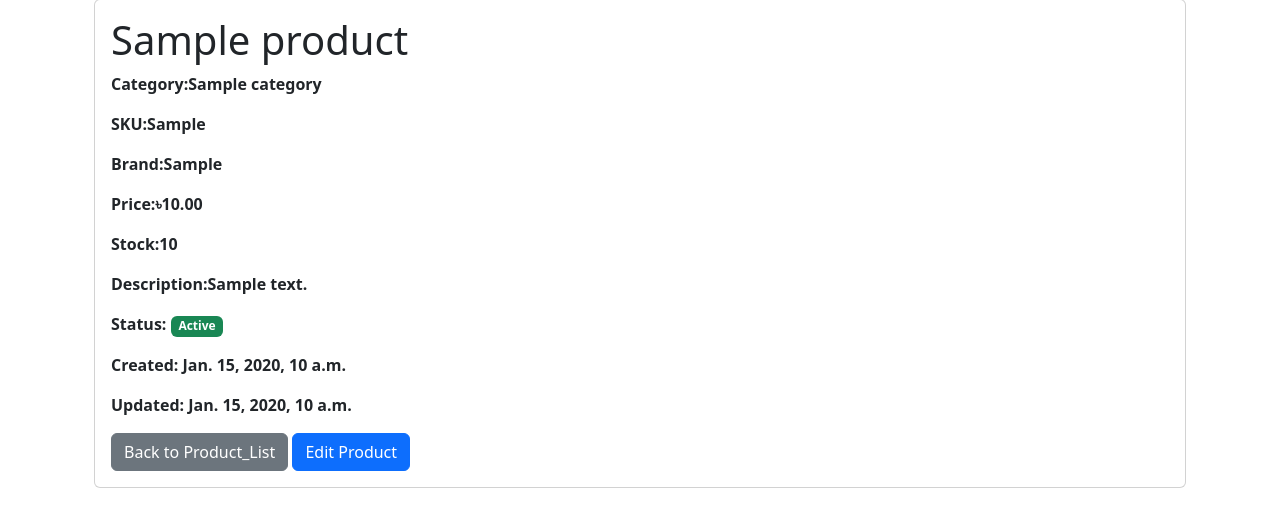
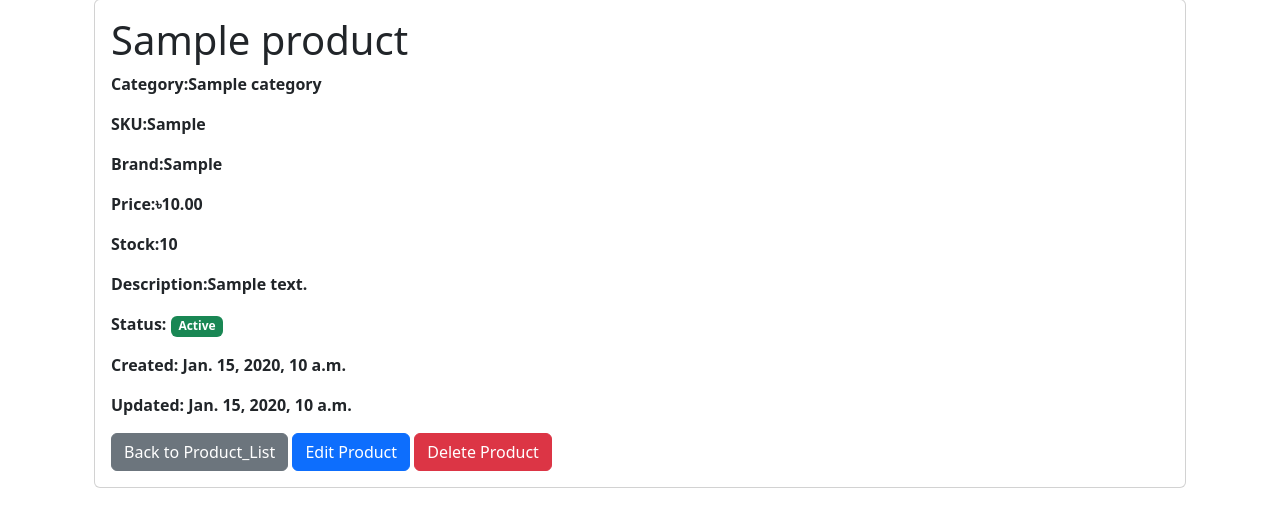
Before and after one commit to mamun-2025/ShopSphere, a Django app: page /products/1/ in a window 1280 px wide. Shown: the part 127-654 px from the top of the page. Run offline with Django 5.2, Linux system fonts and the light colour scheme; tables that the repository leaves empty hold one stand-in row (values such as "Sample post").

Commit message:
Completed Product DeleteView

```diff
--- a/products/urls.py
+++ b/products/urls.py
@@ -5,7 +5,8 @@ from .views import (
    ProductListview,
    ProductDetailView,
    ProductCreateView,
-   ProductUpdateView
+   ProductUpdateView,
+   ProductDeleteView
 )
 
 urlpatterns = [
@@ -22,6 +23,10 @@ urlpatterns = [
            ProductUpdateView.as_view(),
            name="product_update",
       ),
+   path("<int:pk>/delete/",
+        ProductDeleteView.as_view(),
+        name="product_delete",
+      ),
    path("<int:pk>/",
         ProductDetailView.as_view(),
         name="product_detail",
--- a/products/views.py
+++ b/products/views.py
@@ -3,7 +3,7 @@ from .models import Product
 from .forms import ProductForm
 from django.urls import reverse_lazy
 from django.contrib.auth.mixins import LoginRequiredMixin
-from django.views.generic import ListView, DetailView, CreateView, UpdateView
+from django.views.generic import ListView, DetailView, CreateView, UpdateView, DeleteView
 from django.contrib import messages
 
 
@@ -122,3 +122,103 @@ class ProductUpdateView(LoginRequiredMixin, UpdateView):
 = instance specifies the existing model object that a ModelForm should edit.
 
 """
+
+
+class ProductDeleteView(LoginRequiredMixin, DeleteView):
+   model = Product
+   template_name = "products/product_confirm_delete.html"
+   context_object_name = "product"
+   success_url = reverse_lazy("product_list")
+
+   def form_valid(self, form):
+
+      messages.success(
+         self.request,
+         "Product delete succssfully"
+      )
+
+      return super().form_valid(form)
+
+
+"""
+1. What is DeleteView?
+= DeleteView is a Django generic class-based view used to delete an existing model obejct.
+2. Why use a confirmation page?
+= To prevent accidental deletion and allow the user to confirm the destructive action.
+3. Why use POST for deletion?
+= Deletion changes server-side data, so it should not be performed through a normal GET request.
+4. What does pk do?
+= It defines the specific object that should be deleted.
+5. What happens after successful deletion?
+= It's redirect success_url, such as "success_url = reverse_lazy("product_list)
+
+"""
+
+
+
+
+
+"""
+Create / Update / Delete একসাথে
+এখন আমাদের Product management অনেক পরিষ্কার:
+
+CREATE:
+/products/create/
+       ↓
+CreateView
+       ↓
+INSERT
+
+
+READ:
+/products/
+       ↓
+ListView
+
+
+READ ONE:
+/products/1/
+       ↓
+DetailView
+
+
+UPDATE:
+/products/1/edit/
+       ↓
+UpdateView
+       ↓
+UPDATE
+
+
+DELETE:
+/products/1/delete/
+       ↓
+DeleteView
+       ↓
+Confirmation
+       ↓
+POST
+       ↓
+DELETE
+
+
+⭐ CRUD Complete
+আমাদের Product CRUD এখন সম্পূর্ণ:
+
+              PRODUCT CRUD
+                   │
+       ┌───────────┼───────────┐
+       ↓           ↓           ↓
+    CREATE        READ        UPDATE
+       │           │           │
+ CreateView    ListView    UpdateView
+                  │
+             DetailView
+                   │
+                   ↓
+                DELETE
+                   │
+              DeleteView
+
+
+"""
--- a/templates/products/product_detail.html
+++ b/templates/products/product_detail.html
@@ -63,6 +63,12 @@
          >
          Edit Product
          </a>
+         <a
+            href="{% url 'product_delete' product.pk %}"
+            class="btn btn-danger"
+         >
+         Delete Product
+         </a>
 
       </div>
    </div>
```
Also changed, not shown: templates/products/product_confirm_delete.html (added, +68 -0 lines), README.md.
